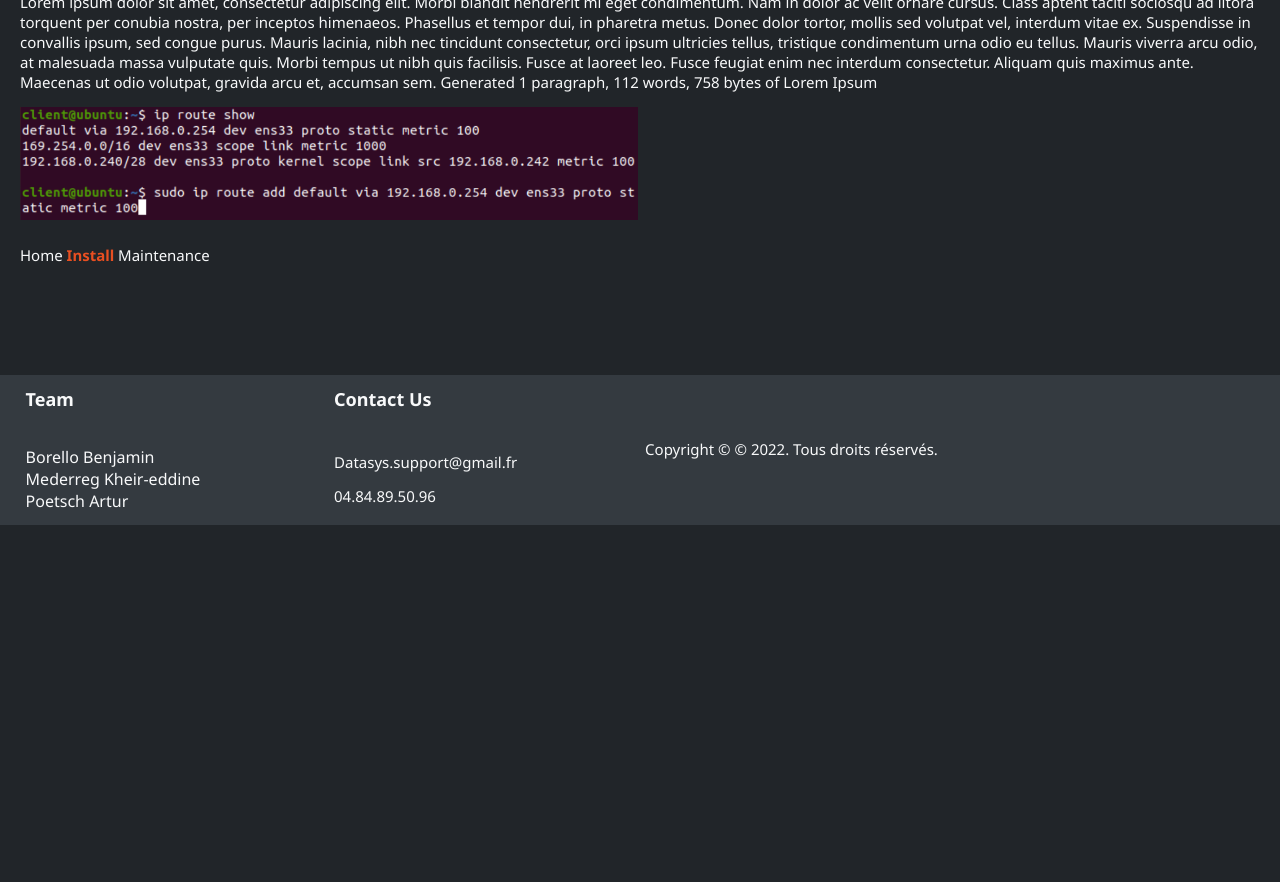
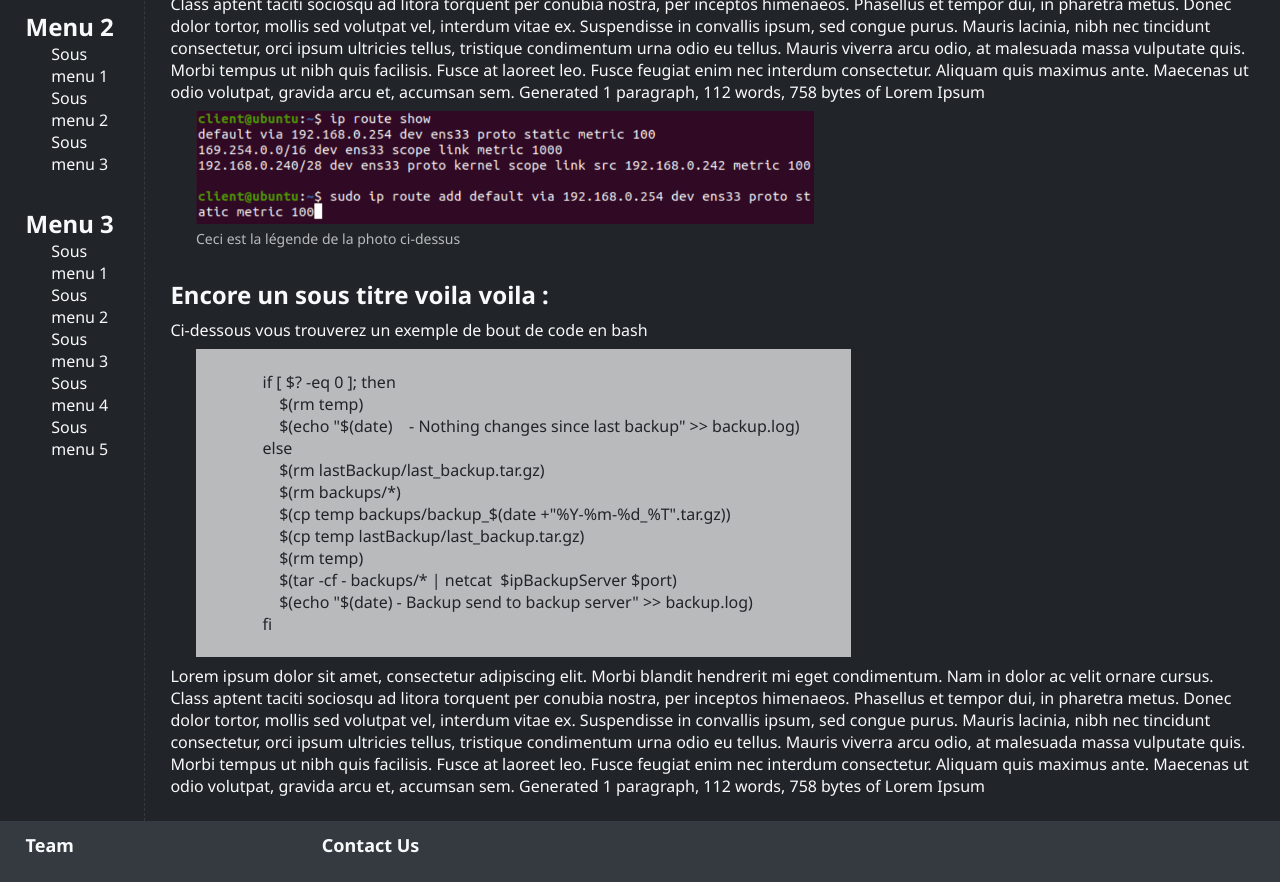
Before and after one commit to Nimajjj/DocProjetUF, a plain HTML site: page page/maintenance/getting_started.html in a window 1280 px wide. Shown: the part 275-1157 px from the top of the page. Before the commit the page ends 800 px from the top, so only its background shows below. Drawn offline with Linux system fonts and the light colour scheme.

Commit message:
reformat css for doc pages

```diff
--- a/page/maintenance/getting_started.html
+++ b/page/maintenance/getting_started.html
@@ -8,7 +8,8 @@
         <link rel="stylesheet" type="text/css" href="https://cdnjs.cloudflare.com/ajax/libs/font-awesome/5.15.1/css/all.min.css">
         <link href="https://fonts.googleapis.com/css2?family=Noto+Sans:ital,wght@0,400;0,700;1,400&display=swap" rel="stylesheet">
         <link rel="stylesheet" href="../../style/master.css">
-        <link rel="stylesheet" href="../../style/maintenance.css">
+        <link rel="stylesheet" href="../../style/left_bar.css">
+        <link rel="stylesheet" href="../../style/documentation.css">
         <link rel="icon" type="image/x-icon" href="../../image/master/Datasys.ico">
 
         <title>Infrastructure réseau</title>
@@ -17,7 +18,7 @@
     <body>
 
         <div id="header">
-            <div id="logo_header"  onclick="location.href='/'">
+            <div id="logo_header"  onclick="location.href='../../index.html'">
                 <img src="../../image/master/Datasys.png" alt="Datasys logo">
                 <h1>Datasys</h1>
             </div>
@@ -30,21 +31,65 @@
 
 
         <div id="body">
-            <div id="right_bar">
+            <div id="left_bar">
+                <ul>
+                    <li>
+                        <h2><a href="">Menu 1</a></h2>
+                        <ul>
+                            <li><a href="">Sous menu 1</a></li>
+                            <li><a href="">Sous menu 2</a></li>
+                        </ul>
+                    </li>
+
+                    <li>
+                        <h2><a href="">Menu 2</a></h2>
+                        <ul>
+                            <li><a href="">Sous menu 1</a></li>
+                            <li><a href="">Sous menu 2</a></li>
+                            <li><a href="">Sous menu 3</a></li>
+                        </ul>
+                    </li>
+
+                    <li>
+                        <h2><a href="">Menu 3</a></h2>
+                        <ul>
+                            <li><a href="">Sous menu 1</a></li>
+                            <li><a href="">Sous menu 2</a></li>
+                            <li><a href="">Sous menu 3</a></li>
+                            <li><a href="">Sous menu 4</a></li>
+                            <li><a href="">Sous menu 5</a></li>
+                        </ul>
+                    </li>
+                </ul>
             </div>
 
-            <div class="content">
-                <div id="para">
-                <h1>Documentation installation infrastructure réseau</h1>
-                <p>Lorem ipsum dolor sit amet, consectetur adipiscing elit. Morbi blandit hendrerit mi eget condimentum. Nam in dolor ac velit ornare cursus. Class aptent taciti sociosqu ad litora torquent per conubia nostra, per inceptos himenaeos. Phasellus et tempor dui, in pharetra metus. Donec dolor tortor, mollis sed volutpat vel, interdum vitae ex. Suspendisse in convallis ipsum, sed congue purus. Mauris lacinia, nibh nec tincidunt consectetur, orci ipsum ultricies tellus, tristique condimentum urna odio eu tellus. Mauris viverra arcu odio, at malesuada massa vulputate quis. Morbi tempus ut nibh quis facilisis. Fusce at laoreet leo. Fusce feugiat enim nec interdum consectetur. Aliquam quis maximus ante. Maecenas ut odio volutpat, gravida arcu et, accumsan sem.
+            <div id="content">
+                <h1>Maintenance de réseau pour les nuls</h1>
+                <br>
+                <h2>Sous titre voila voila :</h2>
+                <p>Lorem ipsum dolor sit amet, consectetur adipiscing elit. Morbi blandit hendrerit mi eget condimentum. Nam in dolor ac velit ornare cursus. Class aptent taciti sociosqu ad litora torquent per conubia nostra, per inceptos himenaeos. Phasellus et tempor dui, in pharetra metus. Donec dolor tortor, mollis sed volutpat vel, interdum vitae ex. Suspendisse in convallis ipsum, sed congue purus. Mauris lacinia, nibh nec tincidunt consectetur, orci ipsum ultricies tellus, tristique condimentum urna odio eu tellus. Mauris viverra arcu odio, at malesuada massa vulputate quis. Morbi tempus ut nibh quis facilisis. Fusce at laoreet leo. Fusce feugiat enim nec interdum consectetur. Aliquam quis maximus ante. Maecenas ut odio volutpat, gravida arcu et, accumsan sem. Generated 1 paragraph, 112 words, 758 bytes of Lorem Ipsum</p>
+                <img src="../../image/client%20linux%20default%20gateway.png">
+                <p class="legend"> Ceci est la légende de la photo ci-dessus </p>
+                <br>
+                <h2>Encore un sous titre voila voila :</h2>
+                <p>Ci-dessous vous trouverez un exemple de bout de code en bash</p>
+                <pre><code>
+                if [ $? -eq 0 ]; then
+                    $(rm temp)
+                    $(echo "$(date)    - Nothing changes since last backup" >> backup.log)
+                else
+                    $(rm lastBackup/last_backup.tar.gz)
+                    $(rm backups/*)
+                    $(cp temp backups/backup_$(date +"%Y-%m-%d_%T".tar.gz))
+                    $(cp temp lastBackup/last_backup.tar.gz)
+                    $(rm temp)
+                    $(tar -cf - backups/* | netcat  $ipBackupServer $port)
+                    $(echo "$(date) - Backup send to backup server" >> backup.log)
+                fi
+                </code></pre>
 
-                    Generated 1 paragraph, 112 words, 758 bytes of Lorem Ipsum</p>
-                </div>
-                <img src="../../image/client%20linux%20default%20gateway.png">
-                <div class="content"> </div>
-                <p><a href="../index.html">Home</a>
-                    <a id="current_place" href="/">Install</a>
-                    <a href="../maintenance/getting_started.html">Maintenance</a></p>
+                <p>Lorem ipsum dolor sit amet, consectetur adipiscing elit. Morbi blandit hendrerit mi eget condimentum. Nam in dolor ac velit ornare cursus. Class aptent taciti sociosqu ad litora torquent per conubia nostra, per inceptos himenaeos. Phasellus et tempor dui, in pharetra metus. Donec dolor tortor, mollis sed volutpat vel, interdum vitae ex. Suspendisse in convallis ipsum, sed congue purus. Mauris lacinia, nibh nec tincidunt consectetur, orci ipsum ultricies tellus, tristique condimentum urna odio eu tellus. Mauris viverra arcu odio, at malesuada massa vulputate quis. Morbi tempus ut nibh quis facilisis. Fusce at laoreet leo. Fusce feugiat enim nec interdum consectetur. Aliquam quis maximus ante. Maecenas ut odio volutpat, gravida arcu et, accumsan sem. Generated 1 paragraph, 112 words, 758 bytes of Lorem Ipsum</p>
+
             </div>
         </div>
 
--- /dev/null
+++ b/style/documentation.css
@@ -0,0 +1,35 @@
+#content {
+    margin: 2vh 2vw;
+}
+
+#content > *:not(img) {
+    margin-bottom: 1vh;
+}
+
+#content > p:not(.legend) {
+    font-size: 16px;
+}
+
+#content img {
+    aspect-ratio: auto;
+    max-height: 113px;
+    margin-left: 2vw;
+}
+
+pre {
+    width: fit-content;
+    margin-left: 2vw;
+    padding-right: 4vw;
+    background-color: #f8f9fa;
+    opacity: 0.7;
+}
+
+code {
+    color: #212529;
+}
+
+p.legend{
+    margin-left: 2vw;
+    font-size: 14px;
+    opacity: 0.7;
+}
--- a/style/left_bar.css
+++ b/style/left_bar.css
@@ -3,11 +3,11 @@
 }
 
 #left_bar {
-    position: fixed;
     left: 0;
     height: 100%;
     border-right: 1px dashed #343a40;
     padding: 2vh 2vw;
+    width: 45%;
 }
 
 #left_bar > ul > li {
--- a/style/maintenance.css
+++ /dev/null
@@ -1,21 +0,0 @@
-.content {
-    margin: 20px;
-}
-
-#para > p {
-    margin: 0.5em 0 1em 0;
-}
-
-#para {
-    margin: 0.4em 0 0.5em 0;
-}
-p {
-    display: block;
-    font-size: 15px;
-    display: block;
-    margin: 0.4em 0 0.5em 0;
-}
-img {
-    aspect-ratio: auto;
-    max-height: 113px;
-}
```
Also changed, not shown: page/installation/getting_started.html (+26 -0 lines).
